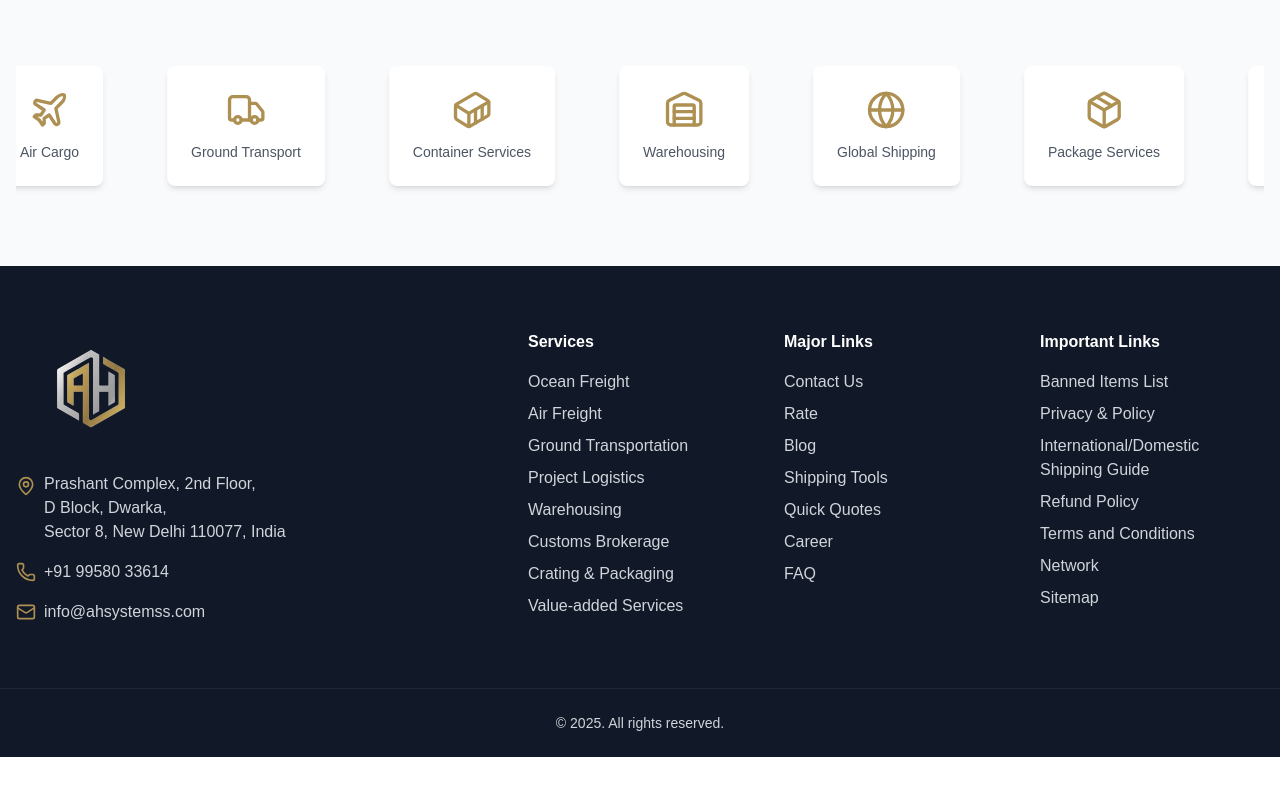
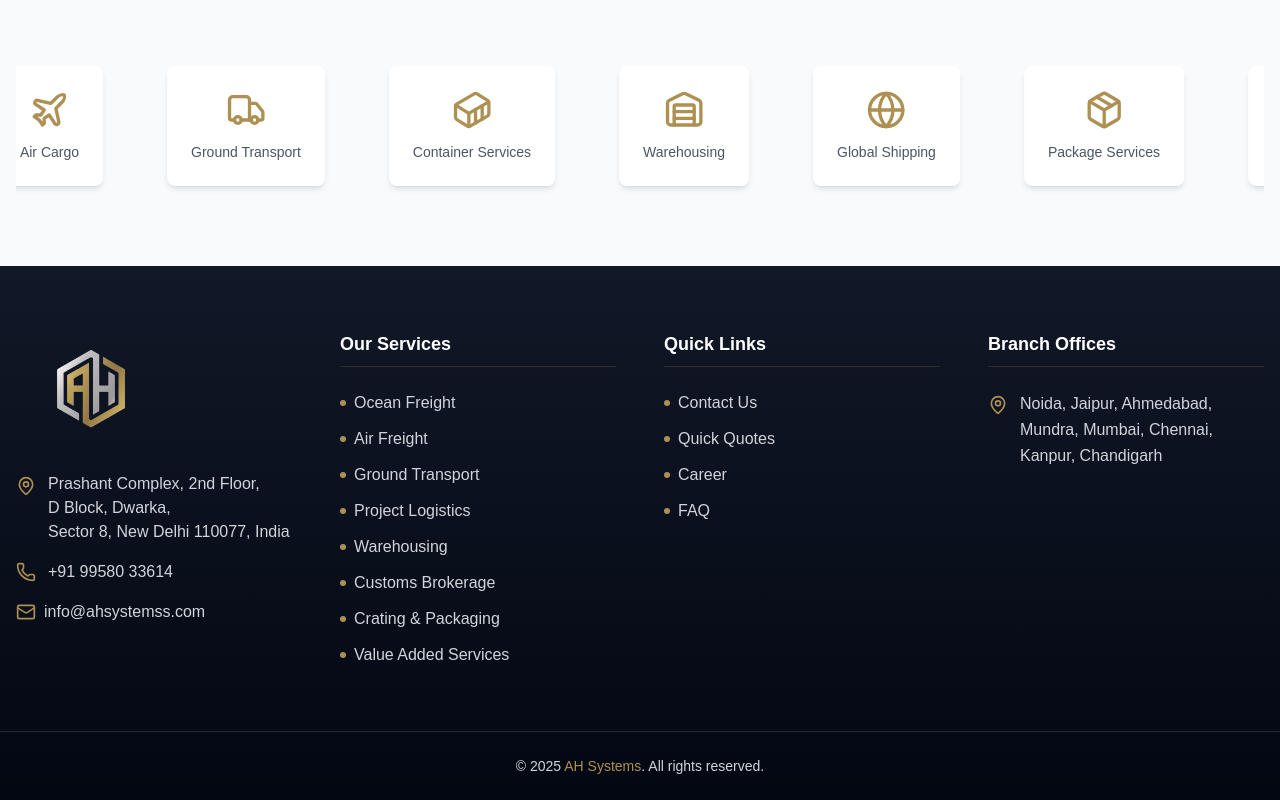
Before and after one commit to desirediv0/ah-systems, a Next.js app: page / in a window 1280 px wide. Shown: the part 3471-4271 px from the top of the page. Before the commit the page ends 4228 px from the top, so only its background shows below. Built offline with nearby package versions, Linux system fonts and the light colour scheme.

Commit message:
refactor: enhance footer layout and update service links for clarity

```diff
--- a/src/app/_components/Footer.jsx
+++ b/src/app/_components/Footer.jsx
@@ -10,54 +10,48 @@ const Footer = () => {
     services: [
       { name: "Ocean Freight", href: "/services/ocean-freight" },
       { name: "Air Freight", href: "/services/air-freight" },
-      { name: "Ground Transportation", href: "/services/ground" },
+      { name: "Ground Transport", href: "/services/ground" },
       { name: "Project Logistics", href: "/services/project" },
       { name: "Warehousing", href: "/services/warehousing" },
       { name: "Customs Brokerage", href: "/services/customs" },
       { name: "Crating & Packaging", href: "/services/packaging" },
-      { name: "Value-added Services", href: "/services/value-added" }
+      { name: "Value Added Services", href: "/services/value-added" }
     ],
     majorLinks: [
       { name: "Contact Us", href: "/contact" },
-      { name: "Rate", href: "/rate" },
-      { name: "Blog", href: "/blog" },
-      { name: "Shipping Tools", href: "/tools" },
       { name: "Quick Quotes", href: "/quotes" },
       { name: "Career", href: "/career" },
       { name: "FAQ", href: "/faq" }
-    ],
-    importantLinks: [
-      { name: "Banned Items List", href: "/banned-items" },
-      { name: "Privacy & Policy", href: "/privacy" },
-      { name: "International/Domestic Shipping Guide", href: "/shipping-guide" },
-      { name: "Refund Policy", href: "/refund" },
-      { name: "Terms and Conditions", href: "/terms" },
-      { name: "Network", href: "/network" },
-      { name: "Sitemap", href: "/sitemap" }
     ]
   };
 
   return (
-    <footer className="bg-gray-900 text-gray-300">
-      {/* Main Footer */}
+    <footer className="bg-gradient-to-b from-gray-900 to-gray-950 text-gray-300">
       <div className="max-w-7xl mx-auto px-4 py-16">
-        <div className="grid grid-cols-1 sm:grid-cols-2 lg:grid-cols-5 gap-8">
+        <div className="grid grid-cols-1 md:grid-cols-2 lg:grid-cols-4 gap-12">
           {/* Logo & Contact Section */}
-
-          <div className="lg:col-span-2">
-            <Image src="/Logo.png" alt="Logo" width={150} height={60} className="mb-6" />
+          <div className="space-y-6">
+            <Image
+              src="/Logo.png"
+              alt="Logo"
+              width={150}
+              height={60}
+              className="mb-6 hover:opacity-90 transition-opacity"
+            />
             <div className="space-y-4">
-              <p className="flex items-start gap-2">
-                <MapPin size={20} className="text-[#AD9052] mt-1" />
-                <span>
+              <p className="flex items-start gap-3 group">
+                <MapPin size={20} className="text-[#AD9052] mt-1 group-hover:scale-110 transition-transform" />
+                <span className="group-hover:text-[#AD9052] transition-colors">
                   Prashant Complex, 2nd Floor,<br />
                   D Block, Dwarka,<br />
                   Sector 8, New Delhi 110077, India
                 </span>
               </p>
-              <p className="flex items-center gap-2">
-                <Phone size={20} className="text-[#AD9052]" />
-                +91 99580 33614
+              <p className="flex items-center gap-3 group">
+                <Phone size={20} className="text-[#AD9052] group-hover:scale-110 transition-transform" />
+                <span className="group-hover:text-[#AD9052] transition-colors">
+                  +91 99580 33614
+                </span>
               </p>
               <div className="space-y-2">
                 <p className="flex items-center gap-2">
@@ -72,11 +66,17 @@ const Footer = () => {
 
           {/* Services Links */}
           <div>
-            <h3 className="text-white font-semibold mb-4">Services</h3>
-            <ul className="space-y-2">
+            <h3 className="text-white font-semibold text-lg mb-6 border-b border-[#AD9052]/20 pb-2">
+              Our Services
+            </h3>
+            <ul className="space-y-3">
               {footerLinks.services.map((link, index) => (
                 <li key={index}>
-                  <Link href={link.href} className="hover:text-[#AD9052] transition-colors">
+                  <Link
+                    href={link.href}
+                    className="hover:text-[#AD9052] transition-colors flex items-center gap-2"
+                  >
+                    <span className="w-1.5 h-1.5 bg-[#AD9052] rounded-full"></span>
                     {link.name}
                   </Link>
                 </li>
@@ -84,13 +84,19 @@ const Footer = () => {
             </ul>
           </div>
 
-          {/* Major Links */}
+          {/* Quick Links */}
           <div>
-            <h3 className="text-white font-semibold mb-4">Major Links</h3>
-            <ul className="space-y-2">
+            <h3 className="text-white font-semibold text-lg mb-6 border-b border-[#AD9052]/20 pb-2">
+              Quick Links
+            </h3>
+            <ul className="space-y-3">
               {footerLinks.majorLinks.map((link, index) => (
                 <li key={index}>
-                  <Link href={link.href} className="hover:text-[#AD9052] transition-colors">
+                  <Link
+                    href={link.href}
+                    className="hover:text-[#AD9052] transition-colors flex items-center gap-2"
+                  >
+                    <span className="w-1.5 h-1.5 bg-[#AD9052] rounded-full"></span>
                     {link.name}
                   </Link>
                 </li>
@@ -98,18 +104,27 @@ const Footer = () => {
             </ul>
           </div>
 
-          {/* Important Links */}
+          {/* Branch Offices */}
           <div>
-            <h3 className="text-white font-semibold mb-4">Important Links</h3>
-            <ul className="space-y-2">
-              {footerLinks.importantLinks.map((link, index) => (
-                <li key={index}>
-                  <Link href={link.href} className="hover:text-[#AD9052] transition-colors">
-                    {link.name}
-                  </Link>
-                </li>
-              ))}
-            </ul>
+            <h3 className="text-white font-semibold text-lg mb-6 border-b border-[#AD9052]/20 pb-2">
+              Branch Offices
+            </h3>
+            <div className="flex items-start gap-3">
+              <MapPin size={20} className="text-[#AD9052] mt-1 shrink-0" />
+              <p className="text-gray-300 leading-relaxed">
+                {[
+                  "Noida", "Jaipur", "Ahmedabad", "Mundra",
+                  "Mumbai", "Chennai", "Kanpur", "Chandigarh"
+                ].map((city, index, array) => (
+                  <span key={index}>
+                    <span className="hover:text-[#AD9052] transition-colors cursor-pointer">
+                      {city}
+                    </span>
+                    {index !== array.length - 1 && ", "}
+                  </span>
+                ))}
+              </p>
+            </div>
           </div>
         </div>
       </div>
@@ -118,12 +133,12 @@ const Footer = () => {
       <div className="border-t border-gray-800">
         <div className="max-w-7xl mx-auto px-4 py-6">
           <p className="text-center text-sm">
-            © {currentYear}. All rights reserved.
+            © {currentYear} <span className="text-[#AD9052]">AH Systems</span>. All rights reserved.
           </p>
         </div>
       </div>
     </footer>
-  )
-}
+  );
+};
 
-export default Footer
+export default Footer;
```
